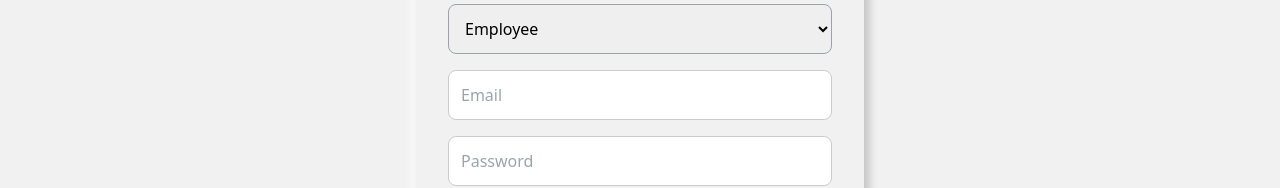
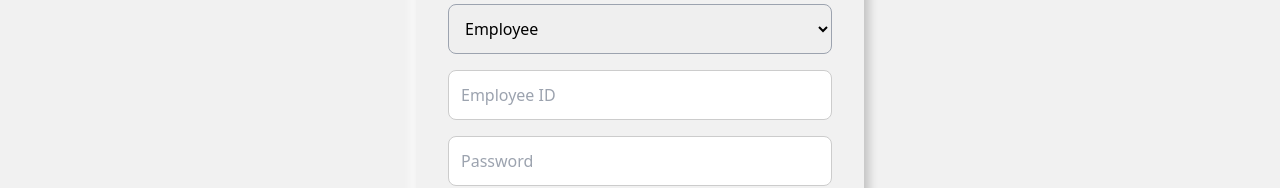
Before and after one commit to Bannu-Royals/pydah-lms-frontend, a React (Create React App) app: page /login in a window 1280 px wide. Shown: the part 444-632 px from the top of the page. Built offline with nearby package versions, Linux system fonts and the light colour scheme.

Commit message:
Update Login form to validate email and change employee ID input type to number

```diff
--- a/src/pages/Login.jsx
+++ b/src/pages/Login.jsx
@@ -194,7 +194,7 @@ const Login = () => {
             </div>
             <div className="input-group">
               <input
-                type="text"
+                type="number"
                 name="employeeId"
                 placeholder="Employee ID"
                 value={formData.employeeId}
@@ -253,6 +253,20 @@ const Login = () => {
               />
             </div>
             <div className="input-group">
+          <input
+            type="email"
+            name="email"
+            placeholder="Email"
+            value={formData.email}
+            onChange={handleChange}
+            required
+          />
+        </div>
+        {isRegistering && !emailValid && formData.email && (
+          <p className="text-red-500 text-sm mt-1">❌ Enter a valid email</p>
+        )}
+
+            <div className="input-group">
               <input
                 type="text"
                 name="mobileNo"
@@ -269,20 +283,17 @@ const Login = () => {
             )}
           </>
         )}
+        <div className="input-group">
+              <input
+                type="number"
+                name="employeeId"
+                placeholder="Employee ID"
+                value={formData.employeeId}
+                onChange={handleChange}
+                required
+              />
+            </div>
 
-        <div className="input-group">
-          <input
-            type="email"
-            name="email"
-            placeholder="Email"
-            value={formData.email}
-            onChange={handleChange}
-            required
-          />
-        </div>
-        {isRegistering && !emailValid && formData.email && (
-          <p className="text-red-500 text-sm mt-1">❌ Enter a valid email</p>
-        )}
 
         <div className="input-group">
           <input
```
